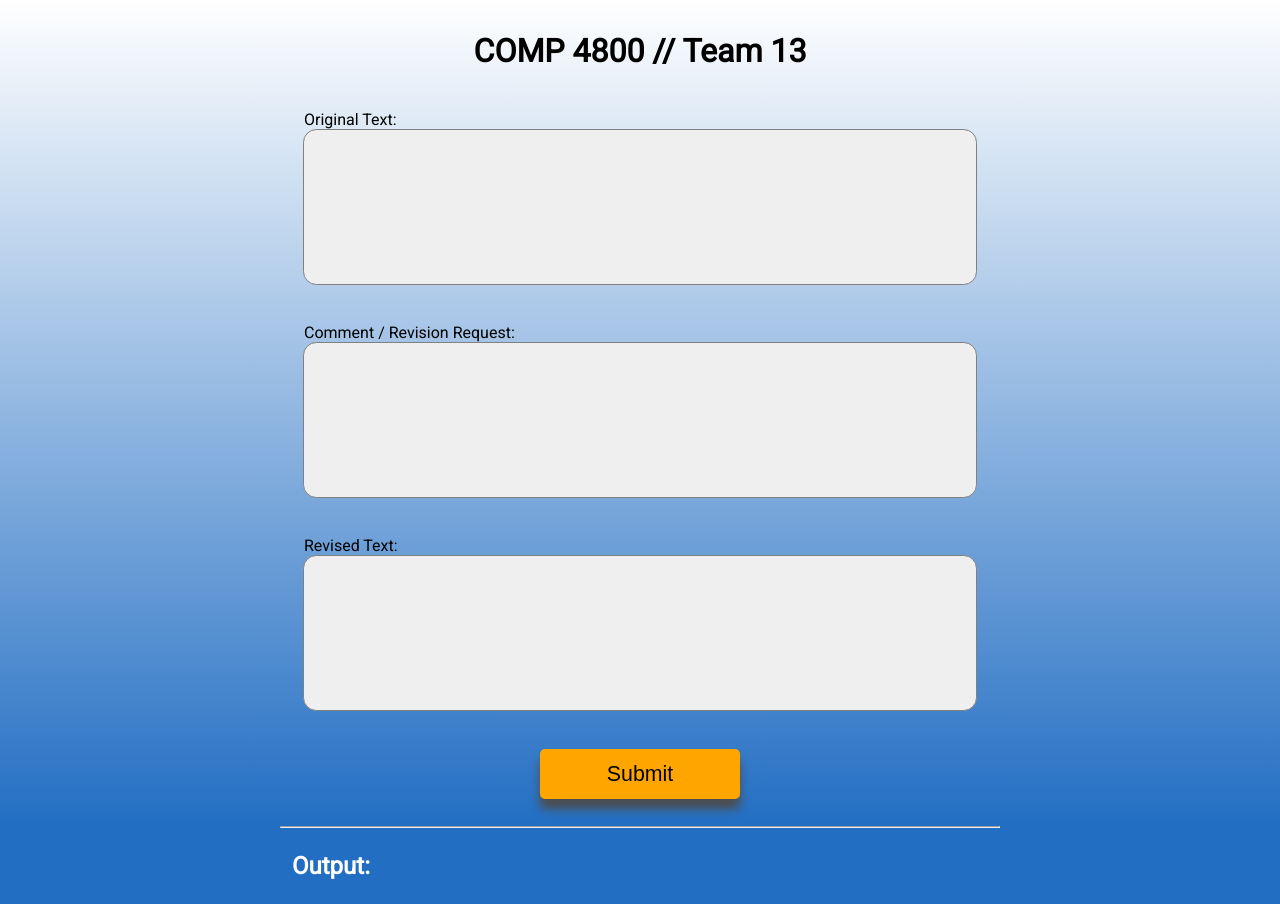
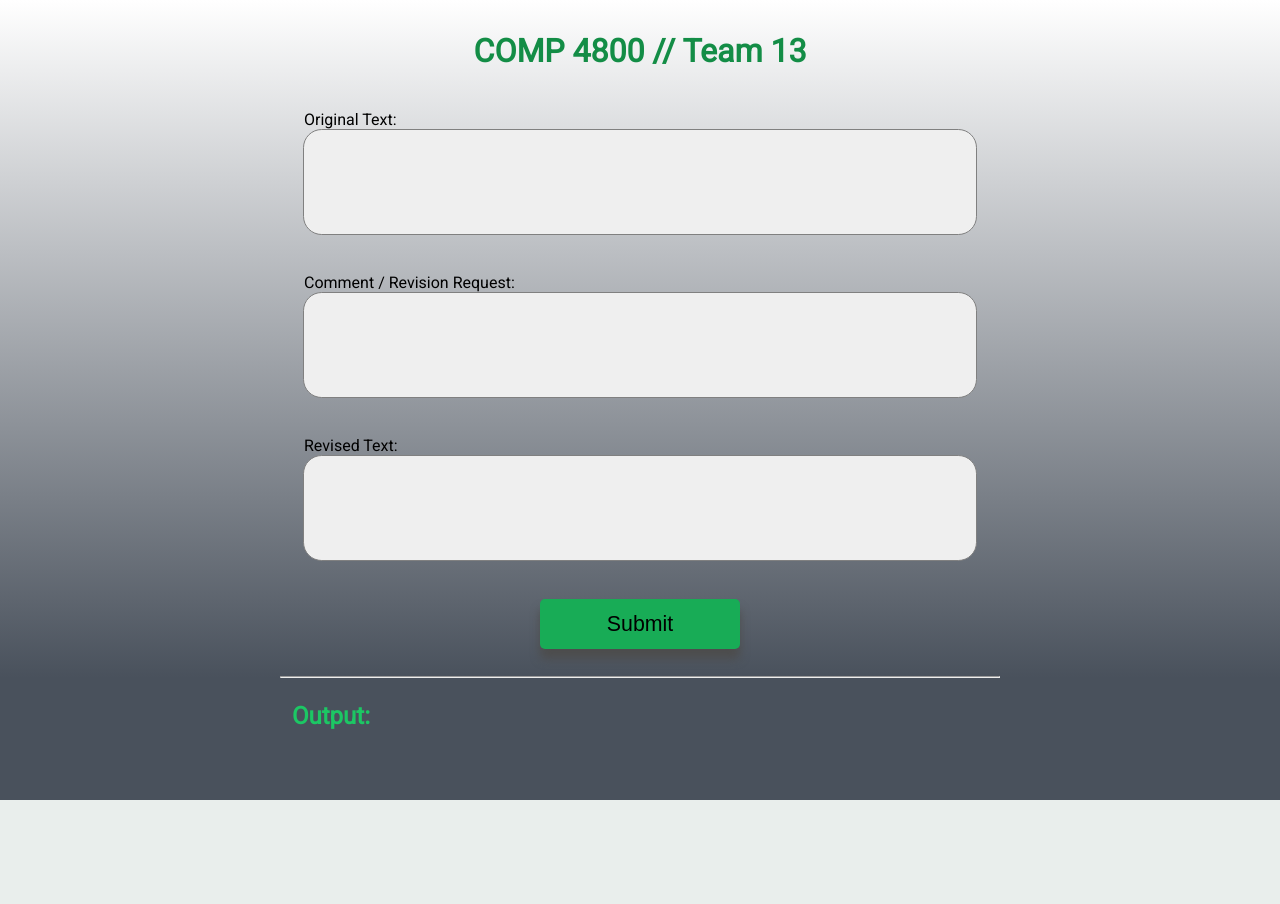
Before and after one commit to workunhard/4800_T13, a Django app: template pages/templates/home.html in a window 1280 px wide. After the commit the page ends 800 px from the top, so only its background shows below. Run offline with Django 4.2, Linux system fonts and the light colour scheme; the template is opened without the code that fills it, so the values that code supplies are empty; parts of the project's set-up code (start-up, migrations or seed data) failed here and were passed over.

Commit message:
Styled to match zipBoard theme

```diff
--- a/pages/static/style.css
+++ b/pages/static/style.css
@@ -7,14 +7,14 @@ body {
     font-family: 'Roboto', sans-serif;
     height: 100vh;
     margin: 0;
-    background: rgb(34,110,195);
+    background: rgb(73, 81, 92);
 
 }
 
 #inputContainer {
     margin: 0;
-    background: rgb(34,110,195);
-    background: linear-gradient(0deg, rgba(34,110,195,1) 0%, rgba(255,255,255,1) 100%);
+    background: rgb(73, 81, 92);
+    background: linear-gradient(0deg, rgb(73, 81, 92) 0%, rgba(255,255,255,1) 100%);
 }
 
 .container {
@@ -24,13 +24,15 @@ body {
 
 #outputContainer {
     margin: 0;
-    background: rgb(34,110,195);
+    background: rgb(73, 81, 92);
 }
 
 h1 {
     text-align: center;
     margin: 0;
     padding: 2rem;
+    color: #138d46;
+    font-weight: bold;
 }
 
 hr {
@@ -39,7 +41,7 @@ hr {
 }
 
 h2 {
-    color: white;
+    color: #1cc764;
     padding-top: 1em;
     padding-bottom: 1em;
     margin: 0 0 0 0.5em;
@@ -57,9 +59,10 @@ form {
 textarea {
     display: block;
     margin: auto;
+    font-size: 14pt;
     resize: none;
     width: 95%;
-    height: 150px;
+    height: 100px;
     border-radius: 1em;
     border-style: solid;
     border-color: gray;
@@ -71,7 +74,7 @@ textarea {
 #submit {
     font-size: 16pt;
     margin: auto;
-    background-color: orange;
+    background-color: #18ac56;
     width: 200px;
     height: 50px;
     display: flex;
@@ -79,10 +82,11 @@ textarea {
     border: none;
     border-radius: 5px;
     box-shadow: 0px 10px 10px #4d4d4d;
+    transition: all 0.2s ease-out 20ms;
 }
 
 #submit:hover {
-    background-color: #cb8600;
+    background-color: #138d46;
     color: white;
 }
 
@@ -93,6 +97,6 @@ textarea {
     padding: 2px;
     border-style: solid;
     border-color: gray;
-    border-radius: 1em;
+    border-radius: 0.5em;
     background-color: #efefef;
 }
```
